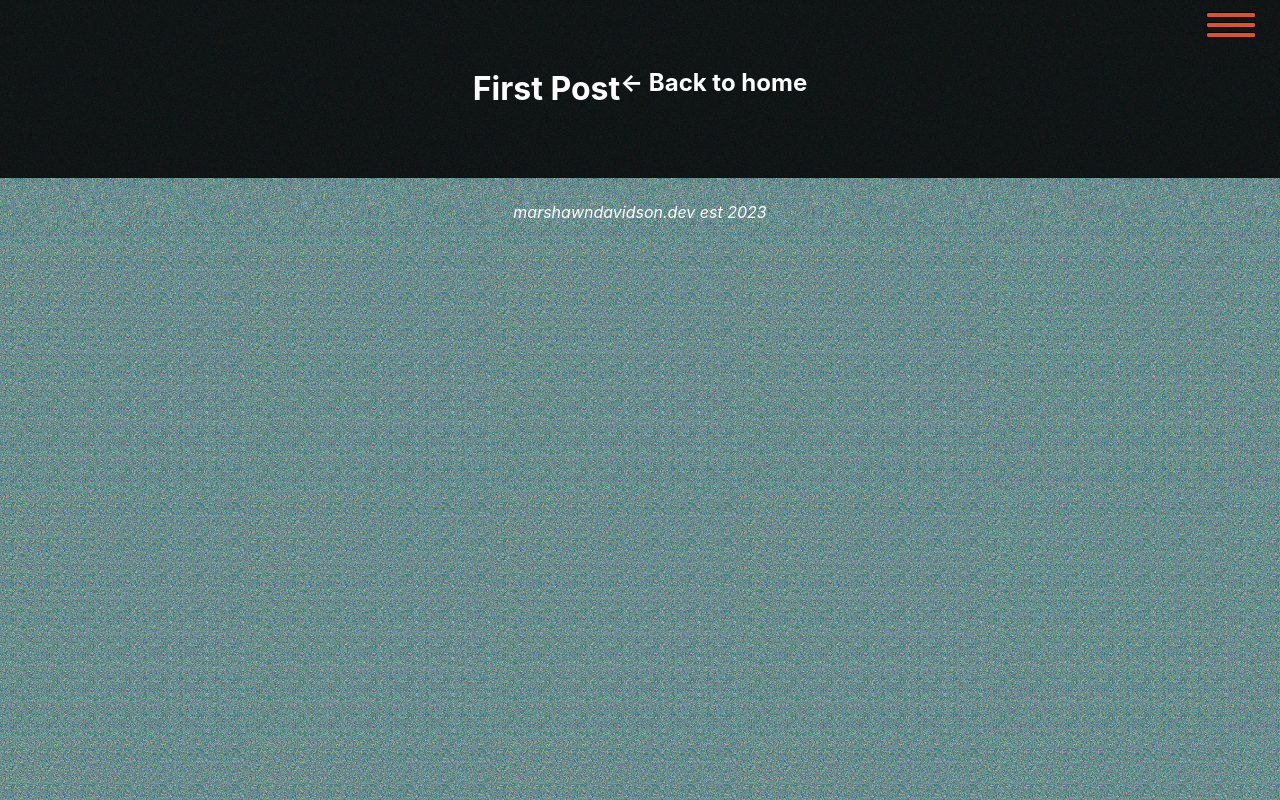
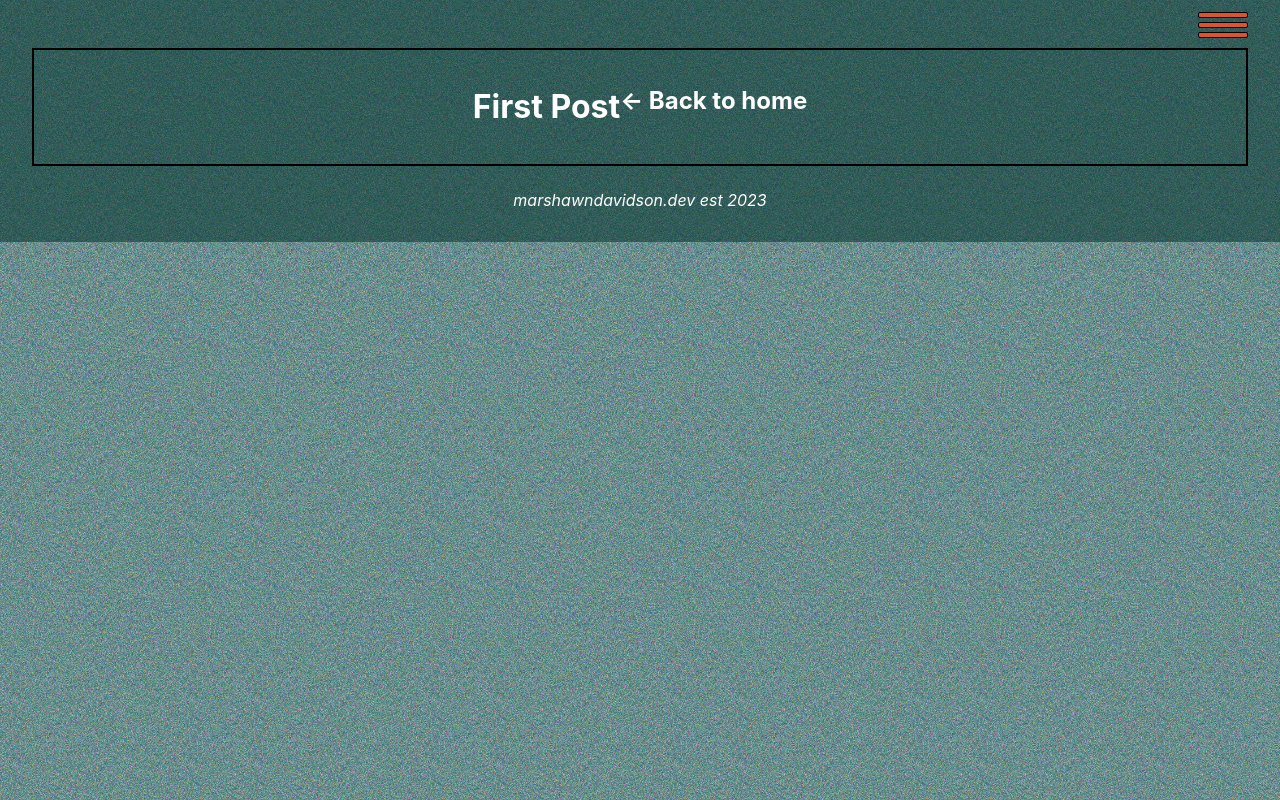
Before and after one commit to off2mxrs/portfolio2023, a Next.js app: page /first-post in a window 1280 px wide. Built offline with nearby package versions, Linux system fonts and the light colour scheme.

Commit message:
showpage match index theme

```diff
--- a/components/layout.js
+++ b/components/layout.js
@@ -62,10 +62,11 @@ export default function Layout({ children, home }) {
         <main className={styles.showPageContainer}>
           {children}
         </main>
+
+        <footer className={styles.footer}>
+          <p><em>marshawndavidson.dev est 2023</em></p>
+        </footer>
       </div>
-      <footer className={styles.footer}>
-        <p><em>marshawndavidson.dev est 2023</em></p>
-      </footer>
      </div>
     );
   }
--- a/components/layout.module.css
+++ b/components/layout.module.css
@@ -1,6 +1,6 @@
 .container {
     background-color: #02322d8a;
-    padding: 48px 8px;
+    padding: 48px 8px 8px 8px
   }
 
   .pod {
@@ -41,15 +41,12 @@
     padding-right: .5rem;
   }
 
-  .showPage {
-    background-color: rgba(0, 0, 0, 85%);
-    padding: 2rem;
-    /* border-radius: 40px; */
-  }
-
   .showPageContainer {
     display: flex;
     justify-content: center;
+    border: black solid 2px;
+    padding: 16px;
+    border-radius: 40px;
   }
 
   .footer {
@@ -64,16 +61,17 @@
 
 @media (min-width: 768px) {
   .container {
-    padding: 48px 32px
+    padding: 48px 32px 8px 32px
+  }
+
+  .showPageContainer {
+    border-radius: 0px;
   }
 
   .showPageHead {
-    padding-right: 1.5rem;
+    padding-right: 2rem;
   }
 
-  .showPage {
-    border-radius: 0px;
-  }
 }
 
   @media (min-width: 1200px) {
--- a/pages/index.js
+++ b/pages/index.js
@@ -159,7 +159,7 @@ export default function Home({ allPostsData }) {
           <h2 id='roses' className={utilStyles.headingLg}>roses</h2>
           <span className={utilStyles.orngRect}></span>
 
-          <p className={utilStyles.roseP}><em>Rose, Bud, Thorns is a way to celebrate, look forward, and reflect.</em></p>
+          <p className={utilStyles.roseP}><em>Rose, Bud, Thorns</em> is a way to celebrate, look forward, and reflect.</p>
 
           <div className={`${utilStyles.rosesImgCont}`}>
         <Image
```
